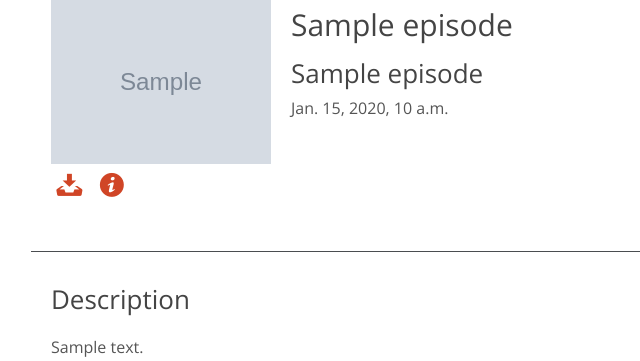
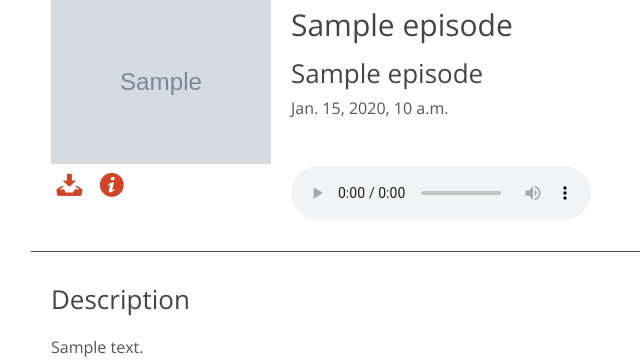
Before and after one commit to Kennric/podmin, a Django app: template podmin/templates/podmin/episode/episode.html in a window 1280 px wide. Shown: the part 153-514 px from the top of the page, without its empty margins (119-759 px from the left). Run offline with Django 3.2, Linux system fonts and the light colour scheme; the template is opened without the code that fills it: most values are stand-ins (such as "Sample title", 1, 10 or a date in 2020); grey boxes marked "Sample" are stand-in pictures; some libraries are stand-ins or nearby versions.

Commit message:
add controls attrib

```diff
--- a/podmin/templates/podmin/episode/episode.html
+++ b/podmin/templates/podmin/episode/episode.html
@@ -74,9 +74,9 @@
         <div id="toolbox" class="bottom-sticky">
             <div class="player_container">
                 {% if episode.audio %}
-                <audio src="{{ episode.audio_url }}" class="mejs-kennric"></audio>
+                <audio src="{{ episode.audio_url }}" class="mejs-kennric" controls="controls"></audio>
                 {% else %}
-                <audio src="{% url 'audio_buffer' slug=episode.podcast.slug eid=episode.id %}" class="mejs-kennric" type="{{ episode.mime_type }}"></audio>
+                <audio src="{% url 'audio_buffer' slug=episode.podcast.slug eid=episode.id %}" class="mejs-kennric" type="{{ episode.mime_type }}" controls="controls"></audio>
                 {% endif %}
             </div>
 
```
